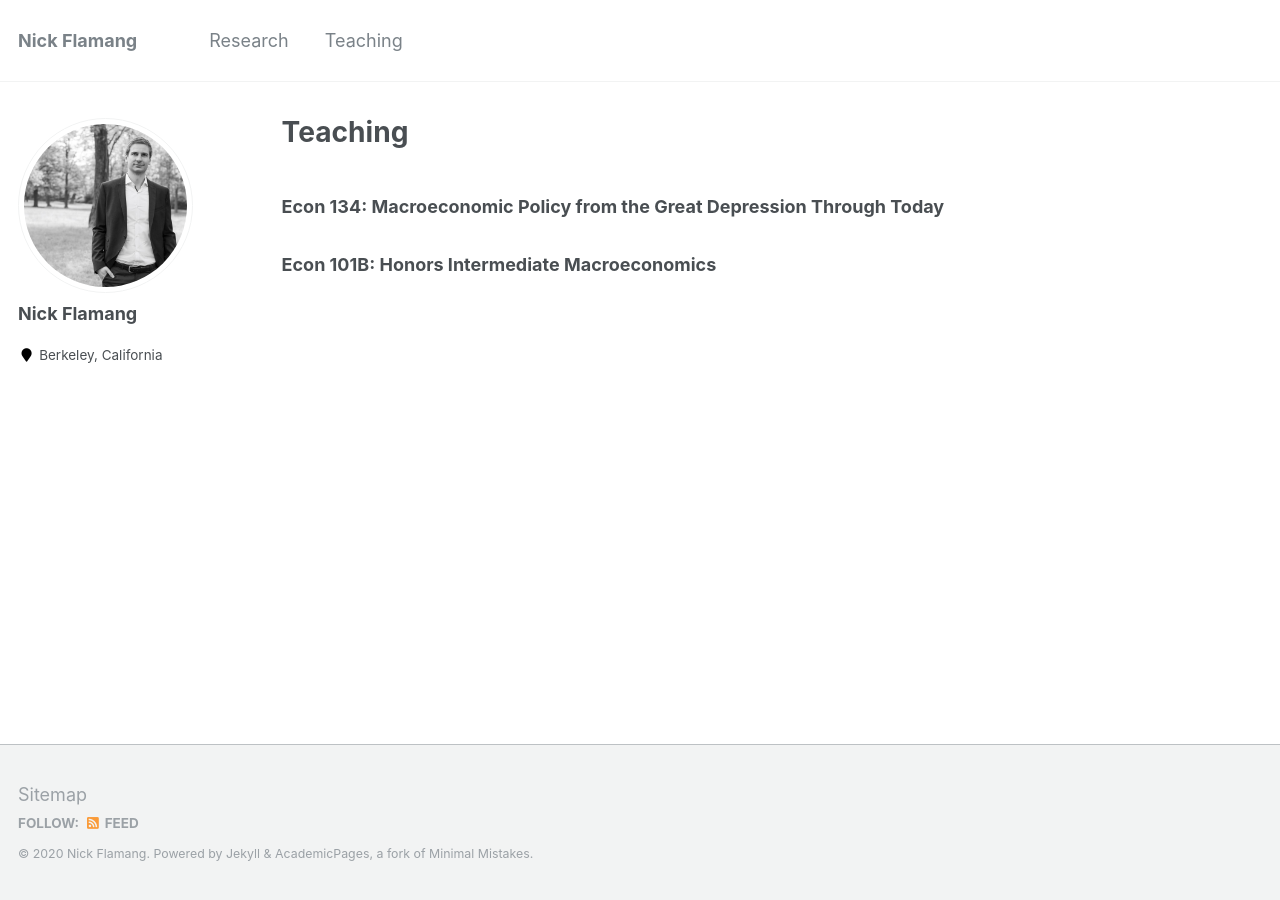
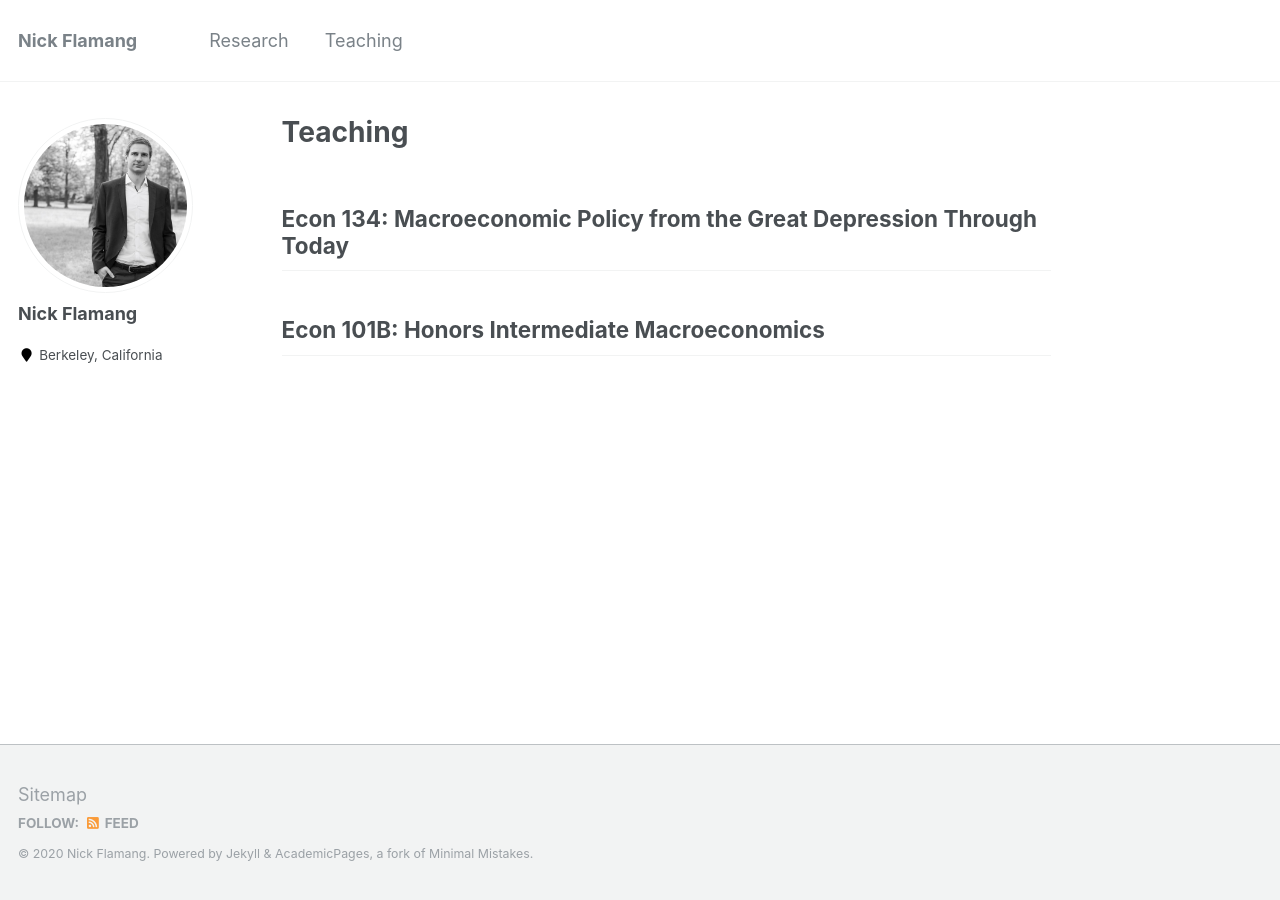
Before and after one commit to nickflamang/nickflamang.github.io, a Jekyll site: the page built from teaching.md, in a window 1280 px wide. Built offline with Jekyll 4.4.1, drawn with Linux system fonts in a browser that asks for light colours.

```diff
--- a/teaching.md
+++ b/teaching.md
@@ -2,5 +2,5 @@
 title: Teaching
 ---
 
-### Econ 134: Macroeconomic Policy from the Great Depression Through Today
-### Econ 101B: Honors Intermediate Macroeconomics
+## Econ 134: Macroeconomic Policy from the Great Depression Through Today
+## Econ 101B: Honors Intermediate Macroeconomics
```
